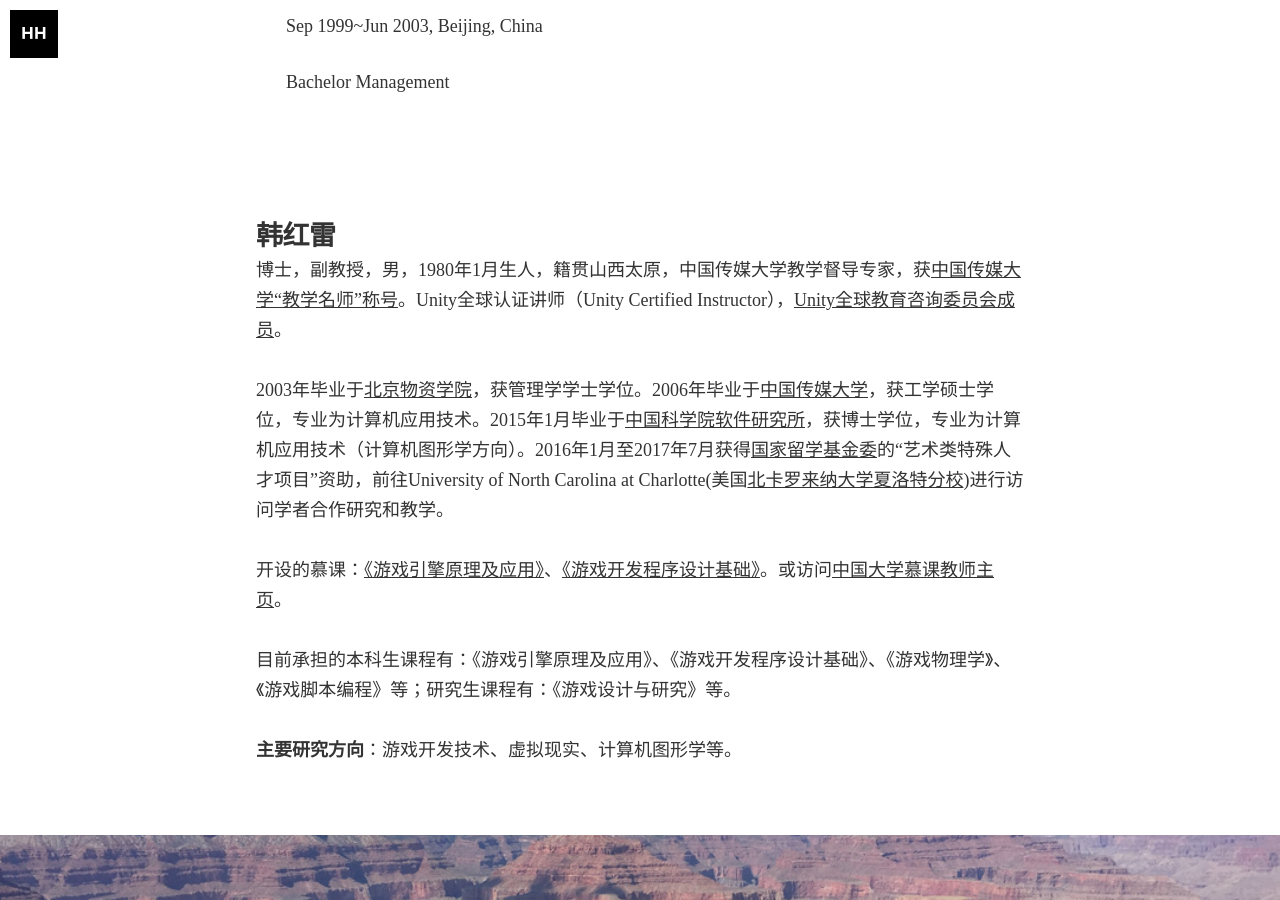
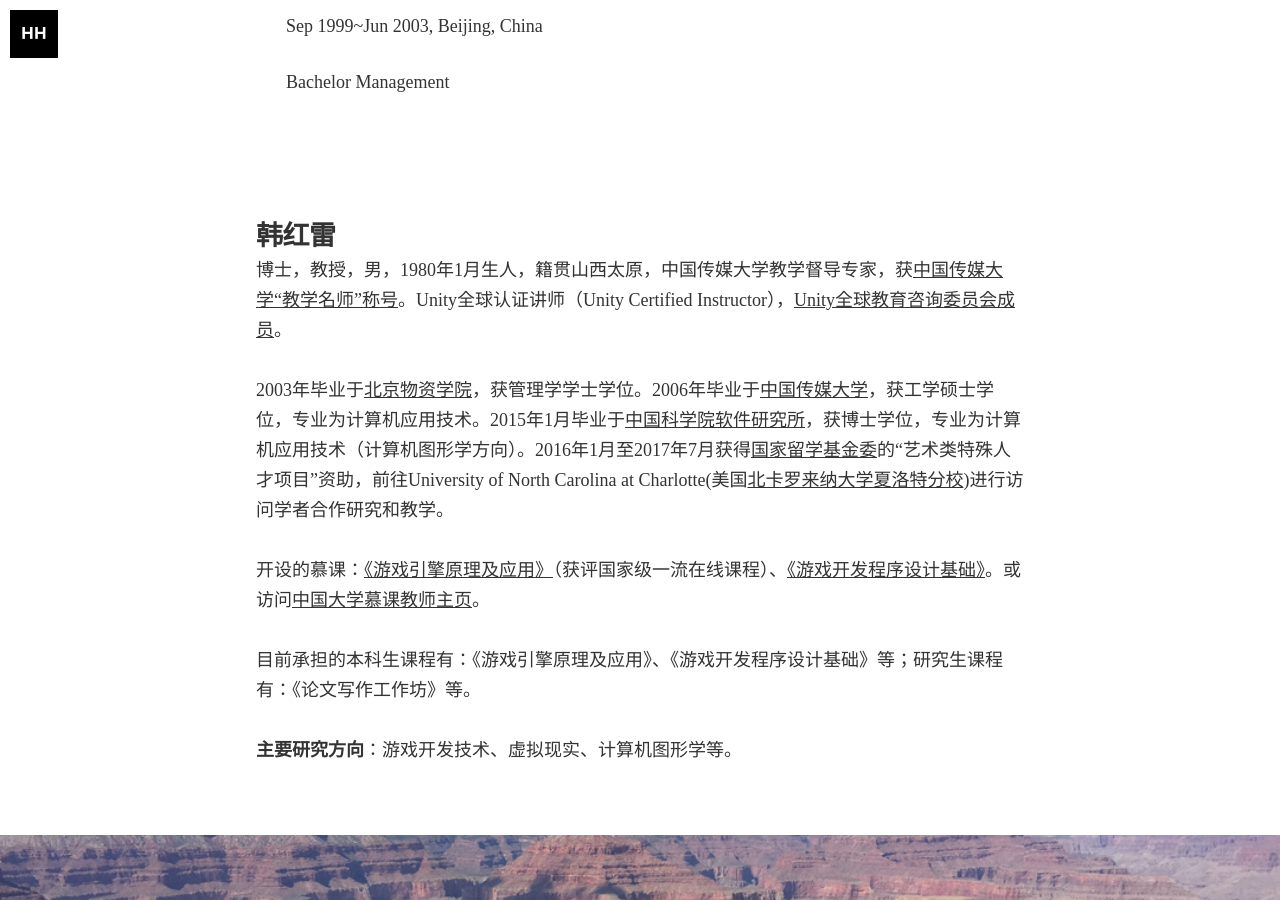
Before and after one commit to hanhonglei/hanhonglei.github.io, a Jekyll site: the page built from about.md, in a window 1280 px wide and 900 px high, scrolled down 1677 px. Built offline with Jekyll 4.4.1, drawn with Linux system fonts in a browser that asks for light colours; nearby versions of some CDN libraries; some web fonts are replaced; some of the changed text lies outside the part shown.

Commit message:
Update about.md

```diff
--- a/about.md
+++ b/about.md
@@ -3,14 +3,12 @@ layout: page
 title: About 简历
 permalink: /about/
 ---
-![]({{site.url}}/Images/MeComic.jpg){:height="150px"}
-![]({{site.url}}/Images/MeFromSherry.jpg){:height="150px"}
 ![]({{site.url}}/Images/Me_2023_small.jpg){:height="150px"}
 
 
 ## HAN, HONGLEI (韩红雷)
 
-Ph.D. Associate professor. [School of Animation and Digital Arts](http://animation.cuc.edu.cn) at [Communication University of China (中国传媒大学)](http://en.cuc.edu.cn/). Distinguished Lecturer of CUC. Unity Certified Instructor(UCI), Committee member, [Unity Global Education Advisory Board](https://unity.com/education/advisory-board#honglei-han).
+Ph.D. Professor. [School of Animation and Digital Arts](http://animation.cuc.edu.cn) at [Communication University of China (中国传媒大学)](http://en.cuc.edu.cn/). Distinguished Lecturer of CUC. Unity Certified Instructor(UCI), Committee member, [Unity Global Education Advisory Board](https://unity.com/education/advisory-board#honglei-han).
 
 He joined the Communication University of China (CUC) after receiving his M.S. degree in computer science from this college in 2006. He has been teaching various undergraduate and graduate courses in computer graphics, programming, and computer games at CUC, such as “Game programming foundation”, “Game engine”, “Physics simulation in computer games”, and “Script programming”. He received the Ph.D. degree from Institute of Software, Chinese Academy of Sciences in January 2015. He had been staying at [University of North Carolina, Charlotte](http://www.uncc.edu) as a visiting scholar to conduct joint research and teach from Jan. 2016 to Jul. 2017, sponsored by the scholarship program of "specific government-sponsored art talents training program" from [China Scholarship Council](http://www.csc.edu.cn).
 
@@ -44,13 +42,13 @@ Digital Game Design, Visual Reality, Computer Graphics
 
 ## 韩红雷
 
-博士，副教授，男，1980年1月生人，籍贯山西太原，中国传媒大学教学督导专家，获[中国传媒大学](http://www.cuc.edu.cn/)[“教学名师”称号](http://www.cuc.edu.cn/2020/1021/c2126a174233/page.htm)。Unity全球认证讲师（Unity Certified Instructor），[Unity全球教育咨询委员会成员](https://unity.com/education/advisory-board#honglei-han)。
+博士，教授，男，1980年1月生人，籍贯山西太原，中国传媒大学教学督导专家，获[中国传媒大学](http://www.cuc.edu.cn/)[“教学名师”称号](http://www.cuc.edu.cn/2020/1021/c2126a174233/page.htm)。Unity全球认证讲师（Unity Certified Instructor），[Unity全球教育咨询委员会成员](https://unity.com/education/advisory-board#honglei-han)。
 
 2003年毕业于[北京物资学院](http://www.bwu.edu.cn/)，获管理学学士学位。2006年毕业于[中国传媒大学](http://www.cuc.edu.cn/)，获工学硕士学位，专业为计算机应用技术。2015年1月毕业于[中国科学院软件研究所](http://www.is.cas.cn)，获博士学位，专业为计算机应用技术（计算机图形学方向）。2016年1月至2017年7月获得[国家留学基金委](http://www.csc.edu.cn)的“艺术类特殊人才项目”资助，前往University of North Carolina at Charlotte(美国[北卡罗来纳大学夏洛特分校](http://www.uncc.edu))进行访问学者合作研究和教学。
 
-开设的慕课：[《游戏引擎原理及应用》](https://www.icourse163.org/course/CUC-1450317378)、[《游戏开发程序设计基础》](https://www.icourse163.org/course/CUC-1450328379)。或访问[中国大学慕课教师主页](https://www.icourse163.org/u/ykt1504248232794?userId=1029382301&_trace_c_p_k2_=80150f663d084f7082d9c9945dda1cb4)。
+开设的慕课：[《游戏引擎原理及应用》](https://www.icourse163.org/course/CUC-1450317378)（获评国家级一流在线课程）、[《游戏开发程序设计基础》](https://www.icourse163.org/course/CUC-1450328379)。或访问[中国大学慕课教师主页](https://www.icourse163.org/u/ykt1504248232794?userId=1029382301&_trace_c_p_k2_=80150f663d084f7082d9c9945dda1cb4)。
 
-目前承担的本科生课程有：《游戏引擎原理及应用》、《游戏开发程序设计基础》、《游戏物理学》、《游戏脚本编程》等；研究生课程有：《游戏设计与研究》等。
+目前承担的本科生课程有：《游戏引擎原理及应用》、《游戏开发程序设计基础》等；研究生课程有：《论文写作工作坊》等。
 
 **主要研究方向**：游戏开发技术、虚拟现实、计算机图形学等。
 
```
